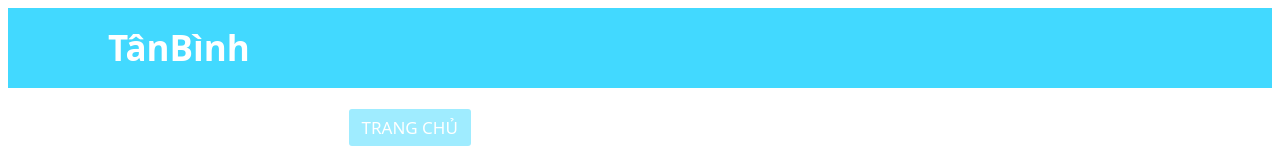
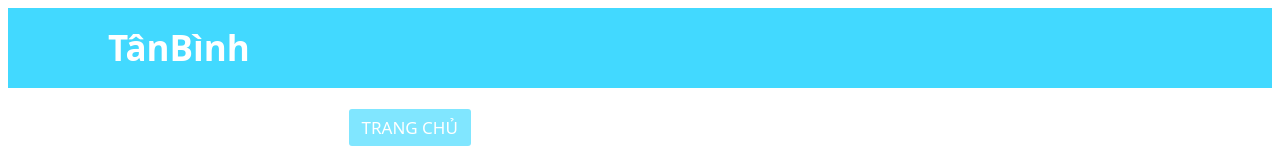
Before and after one commit to truongthpttanbinh/trangchu, a plain HTML site: page index.html in a window 1280 px wide. Shown: the top 166 px of the page. Drawn offline with nearby package versions, Linux system fonts and the light colour scheme.

Commit message:
Change style.css file

```diff
--- a/about.css
+++ b/about.css
@@ -40,7 +40,7 @@ nav ul li a{
     text-transform: uppercase;
 }
 a.active{
-    background: #9fecff;
+    background: #80e6ff;
     transition: .5s;
 }
 .checkbtn{
--- a/contact.css
+++ b/contact.css
@@ -40,7 +40,7 @@ nav ul li a{
 }
 a.active{
     transition: .5s;
-    background: #9fecff;
+    background: #80e6ff;
 }
 .checkbtn{
     font-size: 30px;
--- a/dethi.css
+++ b/dethi.css
@@ -40,7 +40,7 @@ nav ul li a{
     text-transform: uppercase;
 }
 a.active{
-    background: #9fecff;
+    background: #80e6ff;
     transition: .5s;
 }
 .checkbtn{
--- a/gioithieu.css
+++ b/gioithieu.css
@@ -40,7 +40,7 @@ nav ul li a{
     text-transform: uppercase;
 }
 a.active{
-    background: #9fecff;
+    background: #80e6ff;
     transition: .5s;
 }
 .checkbtn{
--- a/gt.css
+++ b/gt.css
@@ -40,7 +40,7 @@ nav ul li a{
     text-transform: uppercase;
 }
 a.active{
-    background: #9fecff;
+    background: #80e6ff;
     transition: .5s;
 }
 .checkbtn{
--- a/mau1.css
+++ b/mau1.css
@@ -40,7 +40,7 @@ nav ul li a{
     text-transform: uppercase;
 }
 a.active{
-    background: #9fecff;
+    background: #80e6ff;
     transition: .5s;
 }
 .checkbtn{
--- a/style.css
+++ b/style.css
@@ -40,7 +40,7 @@ nav ul li a{
 }
 a.active{
     transition: .5s;
-    background: #9fecff;
+    background: #80e6ff;
 }
 .checkbtn{
     font-size: 30px;
```
